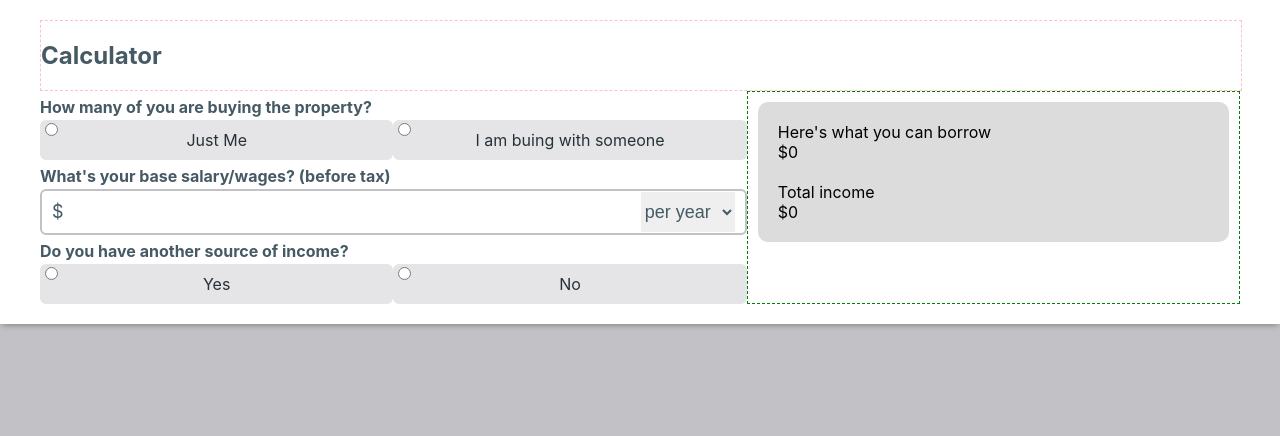
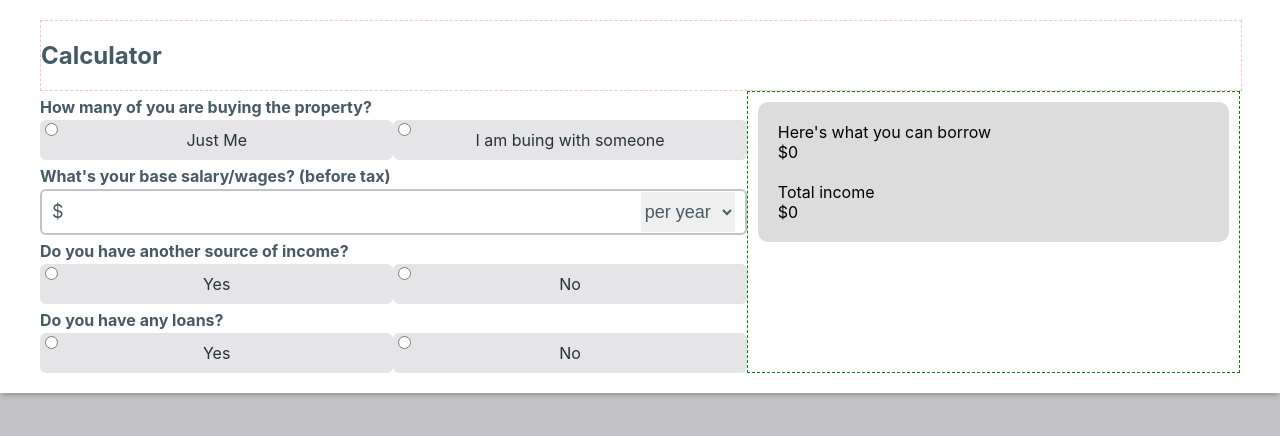
Before and after one commit to jyyblue1987/calc-tell, a React (Create React App) app: page / in a window 1280 px wide. Shown: the top 436 px of the page. Built offline with nearby package versions, Linux system fonts and the light colour scheme; the HTML template or start-up script is replaced by a standard one.

Commit message:
[add] add loan

```diff
--- a/src/components/Button/Button.tsx
+++ b/src/components/Button/Button.tsx
@@ -13,16 +13,15 @@ export interface Button2Props {
 const Button: FC<Button2Props> = ({ title, checked, name, onClick }) => {
   return (
     <>
-      <Container onClick={() => onclick}>
+      <Container>
         <input
           type="radio"
-          value={title}
           id={title}
           name={name}
           defaultChecked={checked}
-          onChange={() => onClick()}
+
         />
-        <label htmlFor={title} onClick={() => onclick}>
+        <label htmlFor={title} onClick={() => onClick()}>
           {title}
         </label>
       </Container>
--- /dev/null
+++ b/src/components/InputField/LoanField.tsx
@@ -0,0 +1,57 @@
+import { FC } from "react";
+import styled from "styled-components";
+import { COLORS, DEFAULTS } from "../../consts/styles";
+
+export interface LoanFieldProps {
+  onChange: (val: string) => void;
+  onDelete: () => void;
+}
+
+const LoanField: FC<LoanFieldProps> = ({onChange, onDelete}) => {
+  return (
+    <Container>
+      <label>$</label>
+      <Input onChange={(e) => onChange(e.target.value)} />
+      <button onClick={onDelete}>x</button>
+    </Container>
+  );
+};
+
+export default LoanField;
+
+const Container = styled.span`
+  width: 100%;
+  display: flex;
+  align-items: center;
+  position: relative;
+
+  label {
+    position: absolute;
+    z-index: 1;
+    left: 12px;
+    color: ${COLORS.textPrimary};
+    font-size: 18px;
+  }
+
+  button {
+    position: absolute;
+    right: 5px;
+  }
+`;
+
+const Input = styled.input`
+  width: 100%;
+  height: ${DEFAULTS.btnHeight};
+  position: relative;
+  border-radius: ${DEFAULTS.btnRadius};
+  text-indent: 24px;
+  border-color: ${COLORS.bg};
+  outline: none;
+  border-style: solid;
+  border-width: 2px;
+  font-size: 18px;
+
+  :focus {
+    border-color: ${COLORS.textPrimary};
+  }
+`;
--- a/src/components/Output/Output.tsx
+++ b/src/components/Output/Output.tsx
@@ -5,7 +5,7 @@ import { RootState } from "../../store/store";
 export interface OutputProps {}
 
 const Output: React.FC<OutputProps> = () => {
-  const {borrow, income} = useSelector((state: RootState) => state.counter);
+  const {borrow, income, loan} = useSelector((state: RootState) => state.counter);
 
   return <Container>
             <p>Here's what you can borrow</p>
@@ -13,6 +13,14 @@ const Output: React.FC<OutputProps> = () => {
 
             <p style={{marginTop: 20}}>Total income</p>
             ${income}
+
+            {
+              loan > 0 &&
+              <div>
+                <p style={{marginTop: 20}}>Total loans</p>
+                ${loan}
+              </div>
+            }
           </Container>;
 };
 
--- a/src/pages/Home.tsx
+++ b/src/pages/Home.tsx
@@ -8,22 +8,22 @@ import Output from "../components/Output/Output";
 import { useDispatch, useSelector } from "react-redux";
 import { increment,
           salaryChange, salary2Change, otherIncomeChange, salaryPeriodChange, salary2PeriodChange,
-          otherIncomePeriodChange , addOther, deleteOther
+          otherIncomePeriodChange , addOther, deleteOther, deleteAllOther,
+          addLoan, loanChange, deleteLoan, deleteAllLoan
           } from "../store/store";
 import { RootState } from "../store/store";
 import OtherField from "../components/InputField/OtherField";
+import LoanField from "../components/InputField/LoanField";
 
 
 export interface HomeProps {}
 
 const Home: FC<HomeProps> = () => {
   const dispatch = useDispatch();
-  const {other_list} = useSelector((state: RootState) => state.counter);
+  const {other_list, loan_list} = useSelector((state: RootState) => state.counter);
 
 
   const [mode, setMode] = useState(1);
-  const [other, setOther] = useState(0);
-
   return (
     <Container>
       <Content>
@@ -73,7 +73,6 @@ const Home: FC<HomeProps> = () => {
                 title="Yes"
                 name="option1"
                 onClick={() => {
-                  setOther(1);
                   dispatch(addOther());
                 }}
               />
@@ -81,8 +80,7 @@ const Home: FC<HomeProps> = () => {
                 title="No"
                 name="option1"
                 onClick={() => {
-                  setOther(2);
-
+                  dispatch(deleteAllOther())
                 }}
               />
               {/* <Button title="I'm buying with someone" name="option1" /> */}
@@ -103,6 +101,42 @@ const Home: FC<HomeProps> = () => {
             {
               other_list.length > 0 &&
               <button style={{width: 200, marginTop: 5}} onClick={() => dispatch(addOther())}>Add Other Income</button>
+            }
+
+            <Label text="Do you have any loans?" />
+            <span>
+              <Button
+                title=" Yes "
+                name="option2"
+                onClick={() => {
+                  console.log("addLoan")
+                  dispatch(addLoan());
+                }}
+              />
+              <Button
+                title=" No "
+                name="option2"
+                onClick={() => {
+                  dispatch(deleteAllLoan())
+                }}
+              />
+              {/* <Button title="I'm buying with someone" name="option1" /> */}
+            </span>
+            {
+              loan_list.map((row, index) => (
+                <div key={index}>
+                  <Label text={'Other income #' + (index + 1) }/>
+                  <span>
+                    <LoanField onChange={(value: string) => dispatch(loanChange({index, value: Number(value)})) }
+                    onDelete={() => dispatch(deleteLoan(index))}
+                    />
+                  </span>
+                </div>
+              ))
+            }
+            {
+              loan_list.length > 0 &&
+              <button style={{width: 200, marginTop: 5}} onClick={() => dispatch(addLoan())}>Add Loan</button>
             }
           </FormContainer>
           <CalculationContainer>
--- a/src/store/store.ts
+++ b/src/store/store.ts
@@ -13,22 +13,26 @@ interface Param1 {
 export interface CurrencyState {
   borrow: number;
   income: number;
+  loan: 0;
   salary1: number,
   salary1_period: number,
   salary2: number,
   salary2_period: number,
   other_list: PeriodValue[],
+  loan_list: number[],
 }
 
 
 const initialState: CurrencyState = {
   borrow: 0,
   income: 0,
+  loan: 0,
   salary1: 0,
   salary1_period: 1,
   salary2: 0,
   salary2_period: 1,
-  other_list: []
+  other_list: [],
+  loan_list: [],
 };
 
 const updateState = (state: CurrencyState) => {
@@ -36,7 +40,11 @@ const updateState = (state: CurrencyState) => {
   for(var i = 0; i < state.other_list.length; i++)
     state.income += state.other_list[i].value * state.other_list[i].period;
 
-  state.borrow = state.income * 5;
+  state.loan = 0
+  for(var i = 0; i < state.loan_list.length; i++)
+    state.loan += state.loan_list[i];
+
+  state.borrow = state.income * 5 - state.loan;
 }
 
 export const counterSlice = createSlice({
@@ -81,28 +89,40 @@ export const counterSlice = createSlice({
       state.other_list = [... state.other_list].filter((item, index) => index != action.payload)
       updateState(state);
     },
+    deleteAllOther: (state: CurrencyState) => {
+      state.other_list = []
+      updateState(state);
+    },
     otherIncomeChange: (state: CurrencyState, action: PayloadAction<Param1>) => {
-      var cloned_list = [... state.other_list];
-      state.other_list = [];
-      for(var i = 0; i < cloned_list.length; i++)
-      {
-        if( i == action.payload.index )
-          state.other_list.push({value: action.payload.value, period: cloned_list[i].period});
-        else
-          state.other_list.push(cloned_list[i]);
-      }
+      state.other_list = [... state.other_list].map((item:PeriodValue, index: number) => {
+        return action.payload.index == index ? {value: action.payload.value, period: item.period} : item;
+      });
+
       updateState(state);
     },
     otherIncomePeriodChange: (state: CurrencyState, action: PayloadAction<Param1>) => {
-      var cloned_list = [... state.other_list];
-      state.other_list = [];
-      for(var i = 0; i < cloned_list.length; i++)
-      {
-        if( i == action.payload.index )
-          state.other_list.push({value: cloned_list[i].value, period: action.payload.value});
-        else
-          state.other_list.push(cloned_list[i]);
-      }
+      state.other_list = [... state.other_list].map((item:PeriodValue, index: number) => {
+        return action.payload.index == index ? {value: item.value, period: action.payload.value} : item;
+      });
+
+      updateState(state);
+    },
+    addLoan: (state: CurrencyState) => {
+      state.loan_list.push(0);
+      updateState(state);
+    },
+    deleteLoan: (state: CurrencyState, action: PayloadAction<number>) => {
+      state.loan_list = [... state.loan_list].filter((item, index) => index != action.payload)
+      updateState(state);
+    },
+    deleteAllLoan: (state: CurrencyState) => {
+      state.loan_list = []
+      updateState(state);
+    },
+    loanChange: (state: CurrencyState, action: PayloadAction<Param1>) => {
+      state.loan_list = [... state.loan_list].map((item: number, index: number) => {
+        return action.payload.index == index ? action.payload.value : item;
+      });
 
       updateState(state);
     },
@@ -112,7 +132,8 @@ export const counterSlice = createSlice({
 export const {
   increment, decrement, incrementByAmount,
   salaryChange, salaryPeriodChange, salary2Change, salary2PeriodChange,
-  otherIncomeChange, otherIncomePeriodChange, addOther, deleteOther
+  otherIncomeChange, otherIncomePeriodChange, addOther, deleteOther, deleteAllOther,
+  loanChange, addLoan, deleteLoan, deleteAllLoan
 } = counterSlice.actions;
 
 export default counterSlice.reducer;
```
